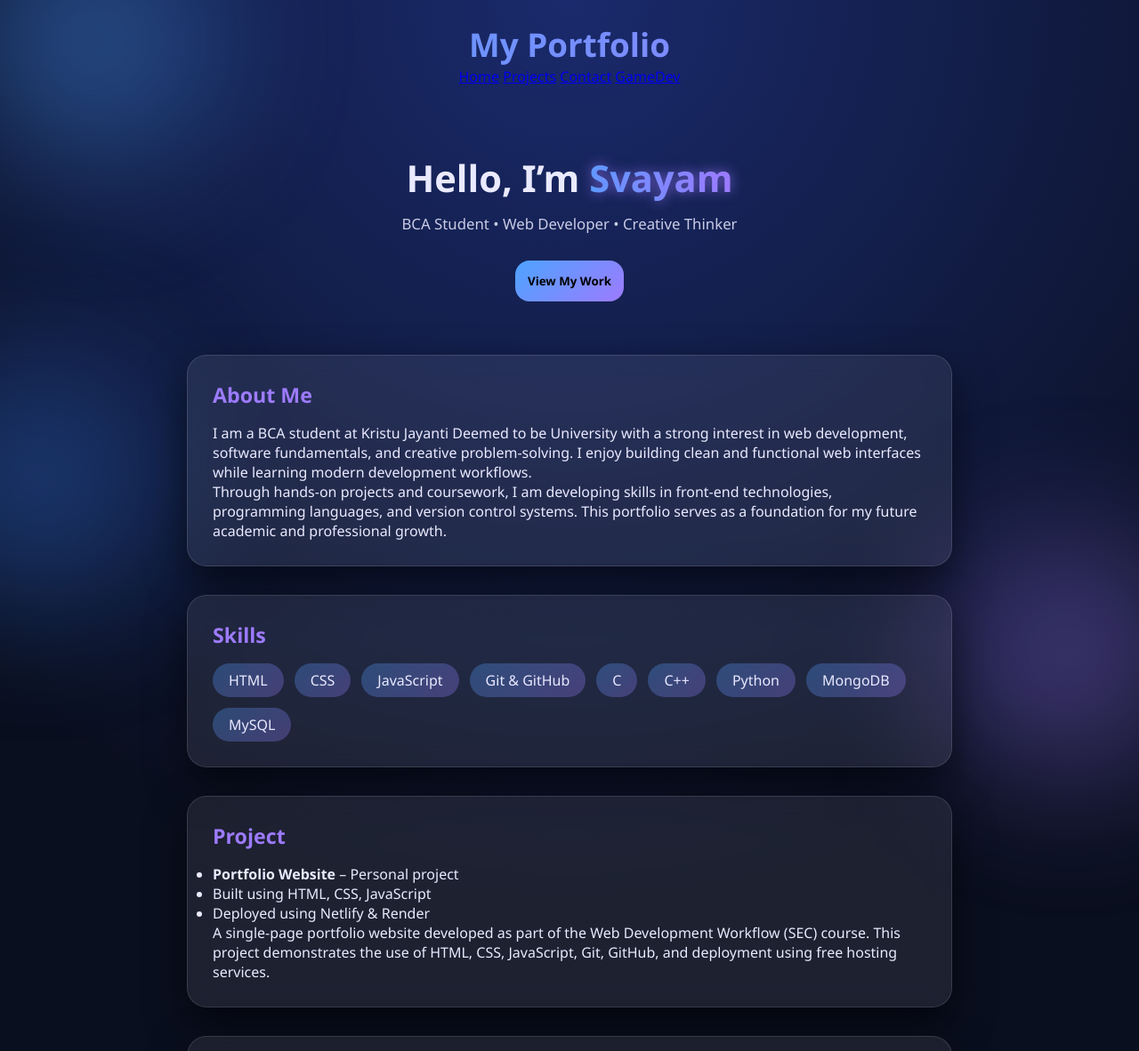
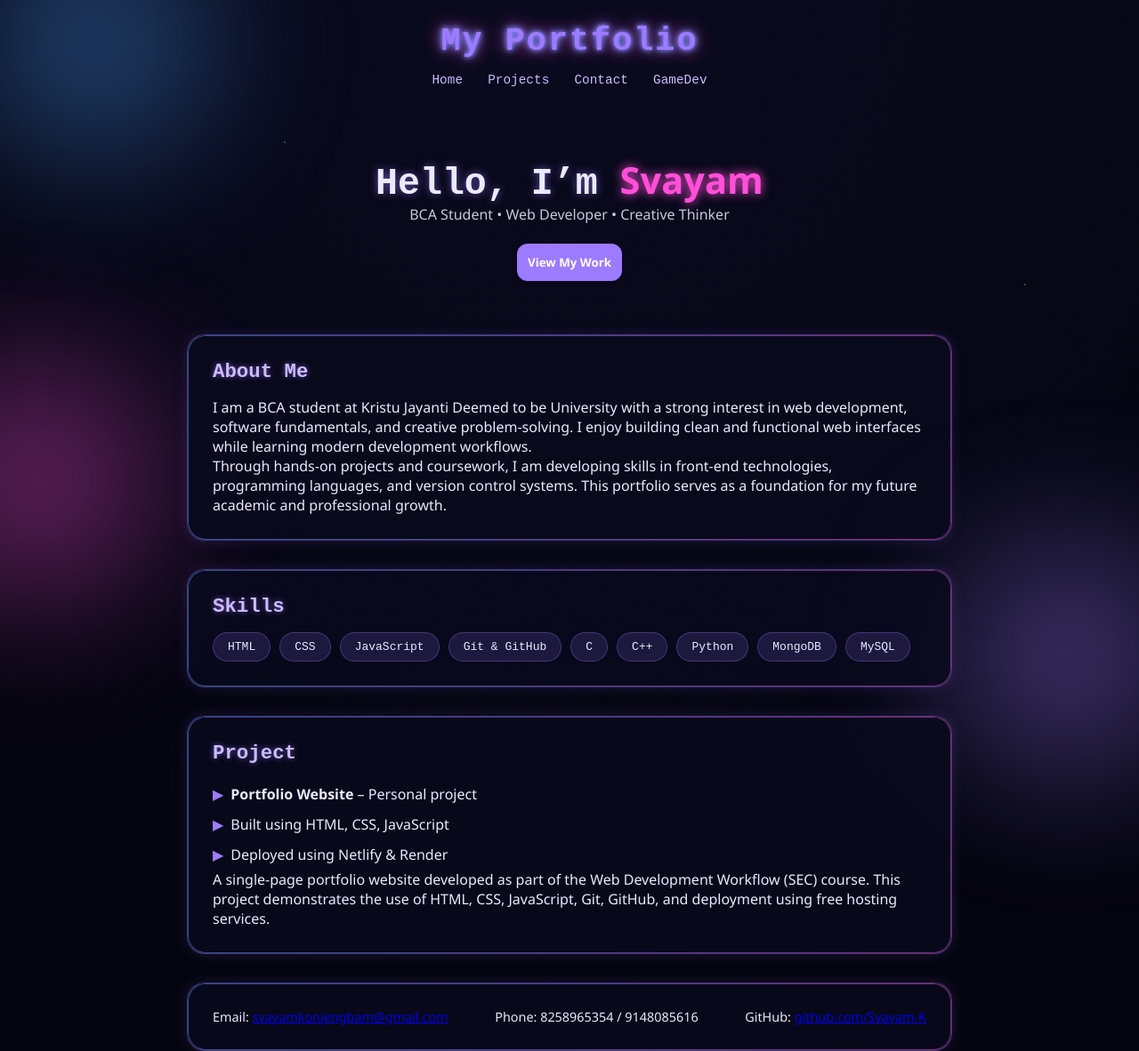
Before and after one commit to Svayam-K/Portfolio-63, a plain HTML site: page index.html in a window 1280 px wide. Shown: the top 1182 px of the page at 89% size. Drawn offline with Linux system fonts and the light colour scheme.

Commit message:
Update style.css

```diff
--- a/style.css
+++ b/style.css
@@ -9,13 +9,45 @@
 /* BODY */
 body {
     min-height: 100vh;
-    background: radial-gradient(circle at top, #1a2a6c, #0a0f1f 65%);
+    background: radial-gradient(circle at top, #0a0a1f, #050510 70%);
     color: #eaeaff;
     overflow-x: hidden;
     position: relative;
 }
 
-/* FLOATING BLOBS */
+/* ⭐ STARS */
+body::after {
+    content: "";
+    position: fixed;
+    width: 100%;
+    height: 100%;
+    background-image:
+        radial-gradient(2px 2px at 20% 30%, white, transparent),
+        radial-gradient(2px 2px at 70% 60%, white, transparent),
+        radial-gradient(2px 2px at 40% 80%, white, transparent),
+        radial-gradient(2px 2px at 85% 20%, white, transparent),
+        radial-gradient(2px 2px at 10% 70%, white, transparent),
+        radial-gradient(2px 2px at 60% 40%, white, transparent);
+    opacity: 0.9;
+    z-index: -2;
+    animation: twinkle 3s infinite ease-in-out;
+}
+
+body::before {
+    content: "";
+    position: fixed;
+    width: 100%;
+    height: 100%;
+    background-image:
+        radial-gradient(1px 1px at 25% 20%, white, transparent),
+        radial-gradient(1px 1px at 60% 70%, white, transparent),
+        radial-gradient(1px 1px at 90% 40%, white, transparent);
+    opacity: 0.6;
+    z-index: -3;
+    animation: twinkle 5s infinite ease-in-out;
+}
+
+/* BLOBS */
 .blob {
     position: fixed;
     width: 280px;
@@ -23,34 +55,24 @@ body {
     border-radius: 50%;
     filter: blur(80px);
     opacity: 0.35;
-    z-index: -1;
+    z-index: -4;
     animation: float 14s infinite ease-in-out;
 }
 
-.blob.one {
-    background: #4da3ff;
-    top: -60px;
-    left: -60px;
+.blob.one { background: #4da3ff; top: -60px; left: -60px; }
+.blob.two { background: #9d7bff; bottom: -80px; right: -60px; animation-delay: 4s; }
+.blob.three { background: #ff4fd8; top: 50%; left: -100px; animation-delay: 7s; }
+
+@keyframes float {
+    0% { transform: translate(0,0); }
+    50% { transform: translate(30px,-40px); }
+    100% { transform: translate(0,0); }
 }
 
-.blob.two {
-    background: #9d7bff;
-    bottom: -80px;
-    right: -60px;
-    animation-delay: 4s;
-}
-
-.blob.three {
-    background: #357ae8;
-    top: 50%;
-    left: -100px;
-    animation-delay: 7s;
-}
-
-@keyframes float {
-    0% { transform: translateY(0) translateX(0); }
-    50% { transform: translateY(-40px) translateX(30px); }
-    100% { transform: translateY(0) translateX(0); }
+@keyframes twinkle {
+    0% { opacity: 0.8; }
+    50% { opacity: 0.3; }
+    100% { opacity: 0.8; }
 }
 
 /* NAV */
@@ -61,9 +83,32 @@ nav {
 
 nav h1 {
     font-size: 2.3rem;
-    background: linear-gradient(90deg, #4da3ff, #9d7bff);
-    -webkit-background-clip: text;
-    color: transparent;
+    font-family: monospace;
+    letter-spacing: 2px;
+    color: #9d7bff;
+    text-shadow:
+        0 0 5px #9d7bff,
+        0 0 10px #4da3ff,
+        0 0 20px #ff4fd8;
+}
+
+/* NAV LINKS */
+.nav-links {
+    margin-top: 10px;
+}
+
+.nav-links a {
+    margin: 0 12px;
+    font-size: 0.9rem;
+    font-family: monospace;
+    color: #cbbaff;
+    text-decoration: none;
+    transition: 0.2s;
+}
+
+.nav-links a:hover {
+    color: #ffffff;
+    text-shadow: 0 0 10px #9d7bff;
 }
 
 /* MAIN */
@@ -81,128 +126,150 @@ main {
 
 .hero h2 {
     font-size: 2.6rem;
-    margin-bottom: 12px;
+    font-family: monospace;
+    text-shadow: 0 0 10px rgba(157, 123, 255, 0.6);
 }
 
 .hero p {
     opacity: 0.85;
-    font-size: 1.05rem;
 }
 
-/* TEXT EFFECTS */
+/* HIGHLIGHT */
 .highlight {
-    background: linear-gradient(90deg, #4da3ff, #9d7bff);
-    -webkit-background-clip: text;
-    color: transparent;
+    color: #ff4fd8;
+    text-shadow: 0 0 12px #ff4fd8;
 }
 
-.glow {
-    text-shadow: 0 0 14px rgba(157, 123, 255, 0.7);
+/* CARDS */
+.card {
+    background: rgba(10, 10, 30, 0.85);
+    border-radius: 20px;
+    padding: 28px;
+    margin-bottom: 32px;
+    border: 1px solid rgba(157, 123, 255, 0.4);
+    box-shadow: 0 0 15px rgba(157, 123, 255, 0.15);
+    transition: 0.3s;
+    position: relative;
 }
 
-/* GLASS CARDS */
-.card {
-    background: rgba(255, 255, 255, 0.08);
-    border-radius: 22px;
-    padding: 28px;
-    margin-bottom: 32px;
-    backdrop-filter: blur(14px);
-    border: 1px solid rgba(255, 255, 255, 0.12);
-    box-shadow: 0 18px 45px rgba(0, 0, 0, 0.55);
-    transition: transform 0.35s ease, box-shadow 0.35s ease;
+.card::before {
+    content: "";
+    position: absolute;
+    inset: 0;
+    border-radius: 20px;
+    padding: 1px;
+    background: linear-gradient(90deg, #4da3ff, #9d7bff, #ff4fd8);
+    -webkit-mask:
+        linear-gradient(#000 0 0) content-box,
+        linear-gradient(#000 0 0);
+    -webkit-mask-composite: xor;
+    mask-composite: exclude;
+    opacity: 0.5;
 }
 
 .card:hover {
-    transform: translateY(-10px);
-    box-shadow: 0 28px 65px rgba(77, 163, 255, 0.35);
+    transform: scale(1.02);
+    box-shadow: 0 0 30px rgba(157, 123, 255, 0.4);
 }
 
+/* HEADINGS */
 .card h3 {
     margin-bottom: 16px;
-    font-size: 1.45rem;
-    color: #9d7bff;
+    font-size: 1.4rem;
+    font-family: monospace;
+    color: #cbbaff;
+    text-shadow: 0 0 6px rgba(157, 123, 255, 0.6);
 }
 
-/* MICRO-INTERACTION: CARD PRESS */
-.card:active {
-    transform: scale(0.98);
+/* LIST STYLE */
+.card ul {
+    list-style: none;
+    padding-left: 0;
+}
+
+.card ul li {
+    padding: 6px 0;
+}
+
+.card ul li::before {
+    content: "▶";
+    color: #9d7bff;
+    margin-right: 8px;
 }
 
 /* SKILLS */
 .skills {
     display: flex;
     flex-wrap: wrap;
+    gap: 10px;
+}
+
+.skills span {
+    padding: 8px 16px;
+    border-radius: 20px;
+    background: rgba(157, 123, 255, 0.15);
+    border: 1px solid rgba(157, 123, 255, 0.3);
+    font-family: monospace;
+}
+
+/* FORM */
+form {
+    display: flex;
+    flex-direction: column;
     gap: 12px;
 }
 
-.skills span {
-    padding: 8px 18px;
-    border-radius: 30px;
-    background: linear-gradient(135deg, rgba(77, 163, 255, 0.3), rgba(157, 123, 255, 0.3));
-    transition: transform 0.25s ease, box-shadow 0.25s ease;
+input, textarea {
+    background: rgba(255,255,255,0.08);
+    border: 1px solid rgba(157, 123, 255, 0.3);
+    padding: 12px;
+    border-radius: 10px;
+    color: white;
 }
 
-.skills span:hover {
-    transform: translateY(-4px);
-    box-shadow: 0 8px 24px rgba(157, 123, 255, 0.55);
-}
-
-/* CONTACT FORM */
-form {
-    display: flex;
-    flex-direction: column;
-    gap: 14px;
-}
-
-input,
-textarea {
-    background: rgba(255, 255, 255, 0.12);
-    border: none;
-    border-radius: 14px;
-    padding: 14px;
-    color: #fff;
-    transition: box-shadow 0.25s ease, transform 0.15s ease;
-}
-
-input:focus,
-textarea:focus {
+input:focus, textarea:focus {
     outline: none;
-    box-shadow: 0 0 0 2px #9d7bff;
-    transform: translateY(-1px);
+    box-shadow: 0 0 8px #9d7bff;
 }
 
 /* BUTTON */
 button {
-    margin-top: 8px;
-    background: linear-gradient(135deg, #4da3ff, #9d7bff);
+    background: #9d7bff;
     border: none;
-    padding: 14px;
-    border-radius: 16px;
+    padding: 12px;
+    border-radius: 12px;
+    color: white;
+    cursor: pointer;
     font-weight: bold;
-    cursor: pointer;
-    transition: transform 0.2s ease, box-shadow 0.2s ease;
 }
 
 button:hover {
-    transform: translateY(-3px);
-    box-shadow: 0 14px 30px rgba(157, 123, 255, 0.6);
-}
-
-button:active {
-    transform: scale(0.96);
-}
-
-/* STATUS */
-#status {
-    margin-top: 10px;
-    font-size: 0.9rem;
-    opacity: 0.9;
+    box-shadow:
+        0 0 10px #9d7bff,
+        0 0 20px #4da3ff,
+        0 0 30px #ff4fd8;
 }
 
 /* FOOTER */
 footer {
     text-align: center;
-    padding: 25px;
+    padding: 20px;
     opacity: 0.6;
-    font-size: 0.85rem;
 }
+
+/* CONTACT BAR */
+.contact-bar {
+    display: flex;
+    justify-content: space-between;
+    align-items: center;
+}
+
+.contact-bar p {
+    margin: 0;
+    font-size: 0.9rem;
+}
+
+.contact-bar {
+    flex-wrap: wrap;
+    gap: 10px;
+}
```
